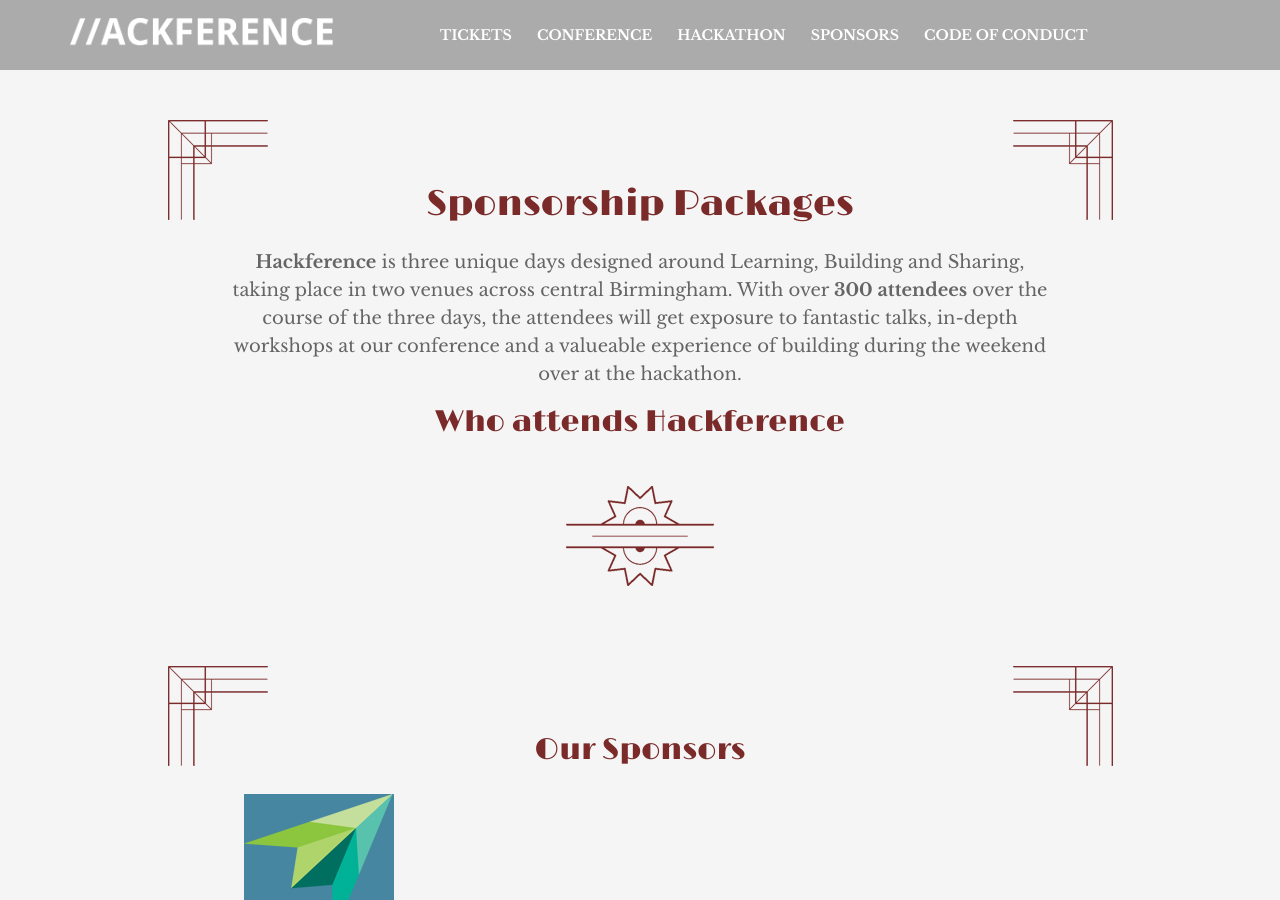
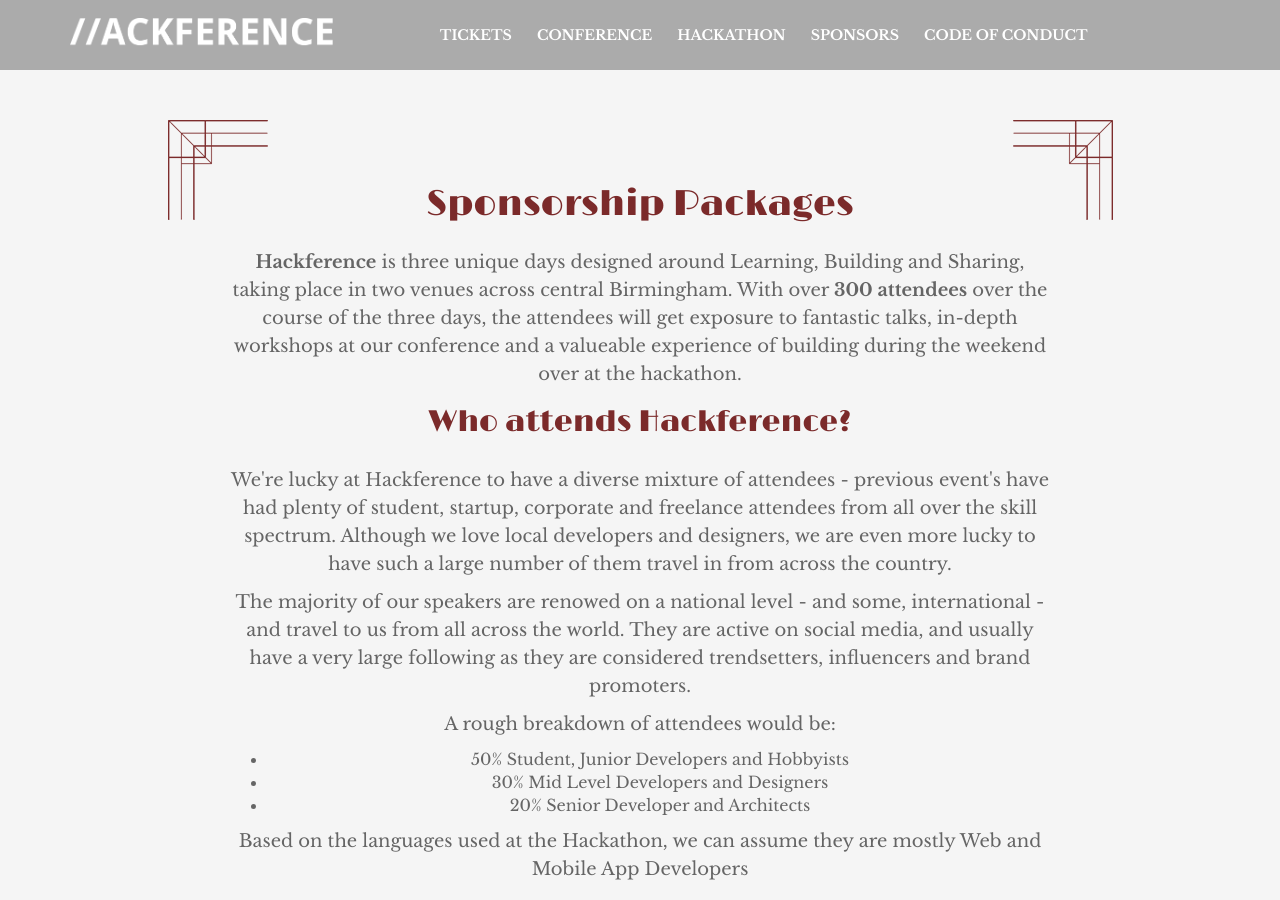
Before and after one commit to hackference/hackference-2016, a Jekyll site: the page built from sponsors/sponsor-us.html, in a window 1280 px wide and 900 px high. Built offline with Jekyll 4.4.1, drawn with Linux system fonts in a browser that asks for light colours; nearby versions of some CDN libraries; some of the changed text lies outside the part shown.

Commit message:
More why sponsor us stuff

```diff
--- a/sponsors/sponsor-us.html
+++ b/sponsors/sponsor-us.html
@@ -7,4 +7,16 @@
   <strong>Hackference</strong> is three unique days designed around Learning, Building and Sharing, taking place in two venues across central Birmingham.
   With over <strong>300 attendees</strong> over the course of the three days, the attendees will get exposure to fantastic talks, in-depth workshops at our conference and a valueable experience of building during the weekend over at the hackathon.
 </p>
-<h2>Who attends Hackference</h2>
+
+<h2>Who attends Hackference?</h2>
+<p>We're lucky at Hackference to have a diverse mixture of attendees - previous event's have had plenty of student, startup, corporate and freelance attendees from all over the skill spectrum. Although we love local developers and designers, we are even more lucky to have such a large number of them travel in from across the country.</p>
+<p>The majority of our speakers are renowed on a national level - and some, international - and travel to us from all across the world. They are active on social media, and usually have a very large following as they are considered trendsetters, influencers and brand promoters.</p>
+<p>A rough breakdown of attendees would be:</p>
+<ul>
+  <li>50% Student, Junior Developers and Hobbyists</li>
+  <li>30% Mid Level Developers and Designers</li>
+  <li>20% Senior Developer and Architects</li>
+</ul>
+<p>Based on the languages used at the Hackathon, we can assume they are mostly Web and Mobile App Developers</p>
+
+<h2>Why support Hackference?</h2>
```
